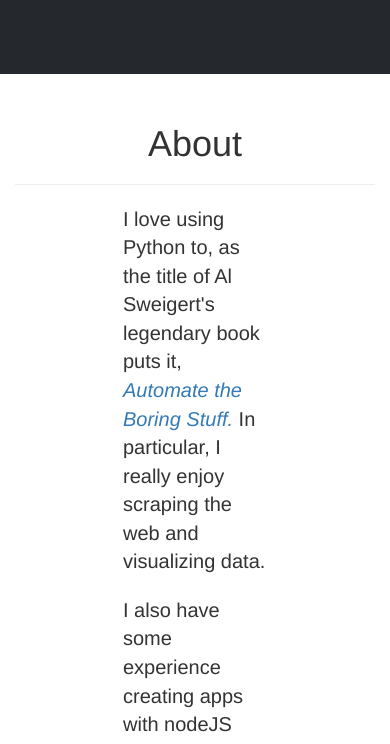
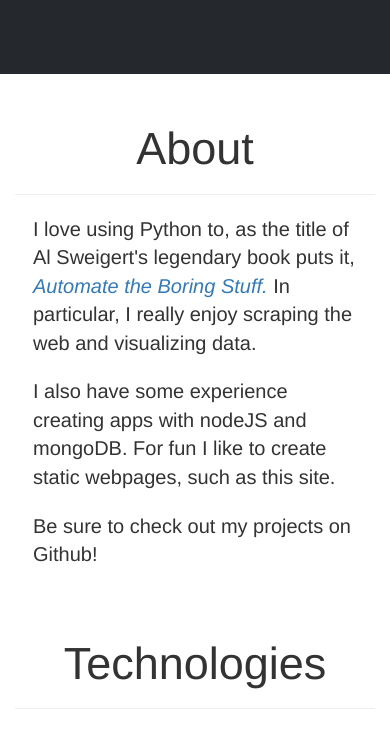
Before and after one commit to dacrands/old-port, a plain HTML site: page index.html in a window 390 px wide. Shown: the part 770-1514 px from the top of the page. Drawn offline with nearby package versions, Linux system fonts and the light colour scheme.

Commit message:
Git is not something to be messed with. Had to manaully fix my css file

```diff
--- a/index.css
+++ b/index.css
@@ -3,30 +3,12 @@ body {
   margin: 0;
 }
 
-<<<<<<< HEAD
-<<<<<<< HEAD
-=======
->>>>>>> fixer
 th {
   text-align: center
 }
 
-<<<<<<< HEAD
-<<<<<<< HEAD
-<<<<<<< HEAD
-
-=======
->>>>>>> dev
-=======
 
 
-
->>>>>>> fix
-=======
->>>>>>> parent of 4b82c62... Removed extraneous css-stylings, fixed Jumbotron color.
-=======
-
->>>>>>> fixer
 @media all and (max-width: 1050px) {
     h1 {
       font-size: 45px;
@@ -49,50 +31,28 @@ th {
     }
 
     .about p {
-<<<<<<< HEAD
-<<<<<<< HEAD
+
       /* background: red; */
       min-width:90%;
-<<<<<<< HEAD
-<<<<<<< HEAD
-=======
 
->>>>>>> fix
+
     }
 
     .lead p {
       font-size: 28px;
     }
 
-<<<<<<< HEAD
-=======
-=======
+      font-size: 20px;
 
->>>>>>> fix
-      font-size: 20px;
-=======
       /* background: red; */
       min-width:90%;
->>>>>>> fixer
+
     }
 
     .lead p {
       font-size: 28px;
-<<<<<<< HEAD
     }
 
->>>>>>> dev
-
-
-=======
-      width: 80%;
-    }
->>>>>>> parent of 4b82c62... Removed extraneous css-stylings, fixed Jumbotron color.
-=======
-    }
-
-
->>>>>>> fixer
 }
 
 @media all and (max-height: 500px) {
@@ -119,27 +79,11 @@ a:hover {
   color: #FFFF;
   padding-top: 15%;
   min-height: 500px;
-<<<<<<< HEAD
-<<<<<<< HEAD
-<<<<<<< HEAD
-=======
->>>>>>> fixer
 }
 
 .about p {
   font-size: 20px;
-<<<<<<< HEAD
-<<<<<<< HEAD
-=======
->>>>>>> dev
-=======
-
->>>>>>> fix
-=======
-  min-height: 350px;
->>>>>>> parent of 4b82c62... Removed extraneous css-stylings, fixed Jumbotron color.
-=======
->>>>>>> fixer
+  /* min-height: 350px; */
 }
 
 .jumbo-btn {
```
